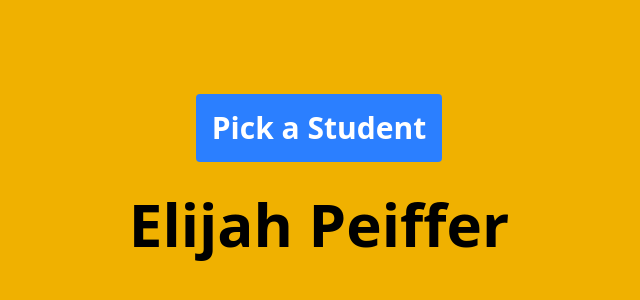
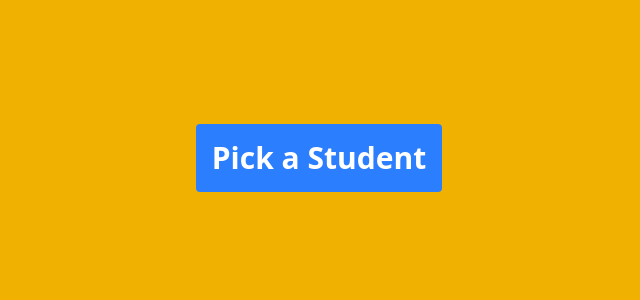
Before and after one commit to Elijah826/random-student-picker, a website built with Vite: page index.html in a window 1280 px wide. Shown: the part 226-526 px from the top of the page, without its empty margins (321-961 px from the left). Built offline with nearby package versions, Linux system fonts and the light colour scheme.

Commit message:
Clear selected student's name from display in index.html

```diff
--- a/index.html
+++ b/index.html
@@ -13,7 +13,7 @@
       Pick a Student
     </button>
 
-    <p class="text-6xl font-extrabold">Elijah Peiffer</p>
+    <p class="text-6xl font-extrabold"></p>
     <script type="module" src="/src/main.js"></script>
   </body>
 </html>
```
